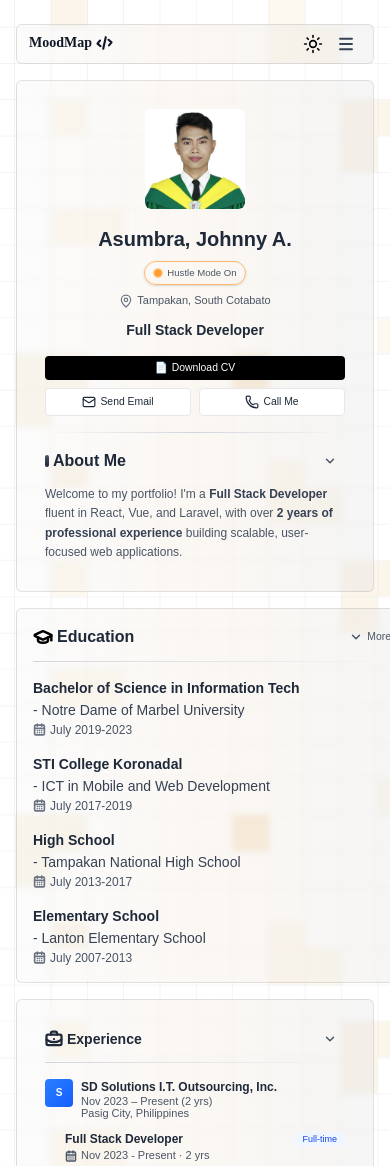
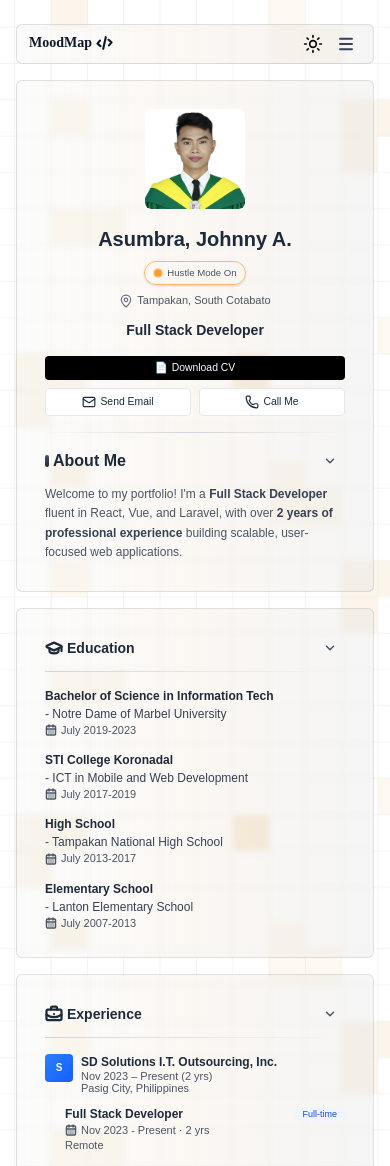
Before and after one commit to DoDongssss/moodmap, a React (Vite) app: page / in a window 390 px wide. Shown: the top 1166 px of the page. Built offline with nearby package versions, Linux system fonts and the light colour scheme.

Commit message:
fix education missing props variables

```diff
--- a/src/components/sections/EducationSection.tsx
+++ b/src/components/sections/EducationSection.tsx
@@ -26,11 +26,15 @@ const dragStyles = {
 
 type EducationSectionProps = {
   activeCard: string;
+  isDark: boolean;
+  isMobile: boolean;
   setActiveCard: (value: string) => void;
 };
 
 export default function EducationSection({
   activeCard,
+  isDark,
+  isMobile,
   setActiveCard,
 }: EducationSectionProps) {
   const [showDetails, setShowDetails] = useState(false);
@@ -40,27 +44,27 @@ export default function EducationSection({
   };
 
   const cardContent = (
-    <div className="w-full flex flex-col text-gray-700">
+    <div className="w-full flex flex-col text-gray-700 dark:text-gray-300 p-3 md:p-4">
       <div className="w-full flex flex-col">
         <div className="flex items-center justify-between">
           <div className="flex items-center gap-1">
-            <GraduationCap size={20} color="#000000" strokeWidth={3} />
-            <h1 className="text-base font-semibold text-gray-800">Education</h1>
+            <GraduationCap size={18} className="text-gray-800 dark:text-gray-200 md:w-5 md:h-5" strokeWidth={3} />
+            <h1 className="text-sm md:text-base font-semibold text-gray-800 dark:text-gray-100">Education</h1>
           </div>
           <div className="flex items-center gap-2">
             <button
               onClick={handleToggleDetails}
-              className="flex items-center gap-1 px-2 py-1 text-[.65rem] font-medium text-gray-600 hover:text-gray-800 hover:bg-gray-100 rounded transition-colors"
+              className="flex items-center gap-1 px-2 py-1 text-[.6rem] md:text-[.65rem] font-medium text-gray-600 dark:text-gray-400 hover:text-gray-800 dark:hover:text-gray-200 hover:bg-gray-100 dark:hover:bg-gray-800 rounded-lg transition-colors"
             >
               {showDetails ? (
                 <>
                   <ChevronUp size={14} strokeWidth={2.5} />
-                  <span>Less</span>
+                  <span className="hidden sm:inline">Hide Details</span>
                 </>
               ) : (
                 <>
                   <ChevronDown size={14} strokeWidth={2.5} />
-                  <span>More</span>
+                  <span className="hidden sm:inline">Show Details</span>
                 </>
               )}
             </button>
@@ -72,7 +76,7 @@ export default function EducationSection({
                   exit={{ opacity: 0, scale: 0.5 }}
                   transition={{ duration: 0.15, ease: [0.16, 1, 0.3, 1] }}
                   onClick={() => setShowDetails(false)}
-                  className="p-1 text-gray-600 hover:text-gray-800 hover:bg-gray-100 rounded transition-colors"
+                  className="p-1 text-gray-600 dark:text-gray-400 hover:text-gray-800 dark:hover:text-gray-200 hover:bg-gray-100 dark:hover:bg-gray-800 rounded transition-colors"
                 >
                   <X size={16} strokeWidth={2.5} />
                 </motion.button>
@@ -80,16 +84,16 @@ export default function EducationSection({
             </AnimatePresence>
           </div>
         </div>
-        <div className="h-px bg-linear-to-r from-gray-300 to-transparent mt-3 mb-4"></div>
+        <div className="relative h-px bg-linear-to-r from-gray-300 dark:from-gray-600 to-transparent mt-3 mb-4"></div>
       </div>
 
       <div className="flex flex-col gap-4">
         <div className="flex flex-col gap-0.5">
-          <h2 className="text-sm font-semibold text-gray-800">Bachelor of Science in Information Tech</h2>
-          <h3 className="text-sm font-medium text-gray-700">- Notre Dame of Marbel University</h3>
+          <h2 className="text-xs md:text-sm font-semibold text-gray-800 dark:text-gray-200">Bachelor of Science in Information Tech</h2>
+          <h3 className="text-xs md:text-sm font-medium text-gray-700 dark:text-gray-300">- Notre Dame of Marbel University</h3>
           <div className="flex items-center gap-1">
-            <CalendarDays size={13} color="#6a7282" strokeWidth={3} />
-            <p className="text-xs text-gray-600 font-medium">July 2019-2023</p>
+            <CalendarDays size={12} className="text-gray-600 dark:text-gray-400" strokeWidth={3} />
+            <p className="text-[11px] md:text-xs text-gray-600 dark:text-gray-400 font-medium">July 2019-2023</p>
           </div>
           <AnimatePresence>
             {showDetails && (
@@ -98,21 +102,21 @@ export default function EducationSection({
                 animate={{ height: "auto", opacity: 1 }}
                 exit={{ height: 0, opacity: 0 }}
                 transition={{
-                  height: { duration: 0.3, ease: "easeOut" },
-                  opacity: { duration: 0.25, ease: "easeOut" }
+                  height: { duration: 0.35, ease: "easeOut" },
+                      opacity: { duration: 0.3, ease: "easeOut" }
                 }}
                 style={{ overflow: "hidden", willChange: "height, opacity" }}
               >
-                <div className="mt-2 flex flex-col gap-1.5 pl-1 border-l-2 border-blue-200">
+                <div className="mt-2 flex flex-col gap-1.5 pl-1 border-l-2 border-blue-200 dark:border-blue-700">
                   <div className="flex items-center gap-1 pl-2">
-                    <MapPin size={11} color="#6a7282" strokeWidth={3} />
-                    <p className="text-xs text-gray-600 font-medium">
+                    <MapPin size={10} className="text-gray-600 dark:text-gray-400 shrink-0" strokeWidth={3} />
+                    <p className="text-[11px] md:text-xs text-gray-600 dark:text-gray-400 font-medium">
                       Koronadal City, South Cotabato
                     </p>
                   </div>
                   <div className="flex items-start gap-1 pl-2">
-                    <BookOpen size={11} color="#6a7282" strokeWidth={3} className="mt-0.5 shrink-0" />
-                    <p className="text-xs text-gray-600 font-medium">
+                    <BookOpen size={10} className="text-gray-600 dark:text-gray-400 mt-0.5 shrink-0" strokeWidth={3} />
+                    <p className="text-[11px] md:text-xs text-gray-600 dark:text-gray-400 font-medium">
                       Software Development, Database Management, Web Technologies
                     </p>
                   </div>
@@ -123,11 +127,11 @@ export default function EducationSection({
         </div>
 
         <div className="flex flex-col gap-0.5">
-          <h2 className="text-sm font-semibold text-gray-800">STI College Koronadal</h2>
-          <h3 className="text-sm font-medium text-gray-700">- ICT in Mobile and Web Development</h3>
+          <h2 className="text-xs md:text-sm font-semibold text-gray-800 dark:text-gray-200">STI College Koronadal</h2>
+          <h3 className="text-xs md:text-sm font-medium text-gray-700 dark:text-gray-300">- ICT in Mobile and Web Development</h3>
           <div className="flex items-center gap-1">
-            <CalendarDays size={13} color="#6a7282" strokeWidth={3} />
-            <p className="text-xs text-gray-600 font-medium">July 2017-2019</p>
+            <CalendarDays size={12} className="text-gray-600 dark:text-gray-400" strokeWidth={3} />
+            <p className="text-[11px] md:text-xs text-gray-600 dark:text-gray-400 font-medium">July 2017-2019</p>
           </div>
           <AnimatePresence>
             {showDetails && (
@@ -136,21 +140,21 @@ export default function EducationSection({
                 animate={{ height: "auto", opacity: 1 }}
                 exit={{ height: 0, opacity: 0 }}
                 transition={{
-                  height: { duration: 0.3, ease: "easeOut" },
-                  opacity: { duration: 0.25, ease: "easeOut" }
+                  height: { duration: 0.35, ease: "easeOut" },
+                      opacity: { duration: 0.3, ease: "easeOut" }
                 }}
                 style={{ overflow: "hidden", willChange: "height, opacity" }}
               >
-                <div className="mt-2 flex flex-col gap-1.5 pl-1 border-l-2 border-green-200">
+                <div className="mt-2 flex flex-col gap-1.5 pl-1 border-l-2 border-green-200 dark:border-green-700">
                   <div className="flex items-center gap-1 pl-2">
-                    <MapPin size={11} color="#6a7282" strokeWidth={3} />
-                    <p className="text-xs text-gray-600 font-medium">
+                    <MapPin size={10} className="text-gray-600 dark:text-gray-400 shrink-0" strokeWidth={3} />
+                    <p className="text-[11px] md:text-xs text-gray-600 dark:text-gray-400 font-medium">
                       Koronadal City, South Cotabato
                     </p>
                   </div>
                   <div className="flex items-start gap-1 pl-2">
-                    <BookOpen size={11} color="#6a7282" strokeWidth={3} className="mt-0.5 shrink-0" />
-                    <p className="text-xs text-gray-600 font-medium">
+                    <BookOpen size={10} className="text-gray-600 dark:text-gray-400 mt-0.5 shrink-0" strokeWidth={3} />
+                    <p className="text-[11px] md:text-xs text-gray-600 dark:text-gray-400 font-medium">
                       Mobile App Development, Web Design, Programming Fundamentals
                     </p>
                   </div>
@@ -161,11 +165,11 @@ export default function EducationSection({
         </div>
 
         <div className="flex flex-col gap-0.5">
-          <h2 className="text-sm font-semibold text-gray-800">High School</h2>
-          <h3 className="text-sm font-medium text-gray-700">- Tampakan National High School</h3>
+          <h2 className="text-xs md:text-sm font-semibold text-gray-800 dark:text-gray-200">High School</h2>
+          <h3 className="text-xs md:text-sm font-medium text-gray-700 dark:text-gray-300">- Tampakan National High School</h3>
           <div className="flex items-center gap-1">
-            <CalendarDays size={13} color="#6a7282" strokeWidth={3} />
-            <p className="text-xs text-gray-600 font-medium">July 2013-2017</p>
+            <CalendarDays size={12} className="text-gray-600 dark:text-gray-400" strokeWidth={3} />
+            <p className="text-[11px] md:text-xs text-gray-600 dark:text-gray-400 font-medium">July 2013-2017</p>
           </div>
           <AnimatePresence>
             {showDetails && (
@@ -174,15 +178,15 @@ export default function EducationSection({
                 animate={{ height: "auto", opacity: 1 }}
                 exit={{ height: 0, opacity: 0 }}
                 transition={{
-                  height: { duration: 0.3, ease: "easeOut" },
-                  opacity: { duration: 0.25, ease: "easeOut" }
+                  height: { duration: 0.35, ease: "easeOut" },
+                      opacity: { duration: 0.3, ease: "easeOut" }
                 }}
                 style={{ overflow: "hidden", willChange: "height, opacity" }}
               >
-                <div className="mt-2 flex flex-col gap-1.5 pl-1 border-l-2 border-purple-200">
+                <div className="mt-2 flex flex-col gap-1.5 pl-1 border-l-2 border-purple-200 dark:border-purple-700">
                   <div className="flex items-center gap-1 pl-2">
-                    <MapPin size={11} color="#6a7282" strokeWidth={3} />
-                    <p className="text-xs text-gray-600 font-medium">
+                    <MapPin size={10} className="text-gray-600 dark:text-gray-400 shrink-0" strokeWidth={3} />
+                    <p className="text-[11px] md:text-xs text-gray-600 dark:text-gray-400 font-medium">
                       Tampakan, South Cotabato
                     </p>
                   </div>
@@ -193,11 +197,11 @@ export default function EducationSection({
         </div>
 
         <div className="flex flex-col gap-0.5">
-          <h2 className="text-sm font-semibold text-gray-800">Elementary School</h2>
-          <h3 className="text-sm font-medium text-gray-700">- Lanton Elementary School</h3>
+          <h2 className="text-xs md:text-sm font-semibold text-gray-800 dark:text-gray-200">Elementary School</h2>
+          <h3 className="text-xs md:text-sm font-medium text-gray-700 dark:text-gray-300">- Lanton Elementary School</h3>
           <div className="flex items-center gap-1">
-            <CalendarDays size={13} color="#6a7282" strokeWidth={3} />
-            <p className="text-xs text-gray-600 font-medium">July 2007-2013</p>
+            <CalendarDays size={12} className="text-gray-600 dark:text-gray-400" strokeWidth={3} />
+            <p className="text-[11px] md:text-xs text-gray-600 dark:text-gray-400 font-medium">July 2007-2013</p>
           </div>
           <AnimatePresence>
             {showDetails && (
@@ -206,15 +210,15 @@ export default function EducationSection({
                 animate={{ height: "auto", opacity: 1 }}
                 exit={{ height: 0, opacity: 0 }}
                 transition={{
-                  height: { duration: 0.3, ease: "easeOut" },
-                  opacity: { duration: 0.25, ease: "easeOut" }
+                  height: { duration: 0.35, ease: "easeOut" },
+                      opacity: { duration: 0.3, ease: "easeOut" }
                 }}
                 style={{ overflow: "hidden", willChange: "height, opacity" }}
               >
-                <div className="mt-2 flex flex-col gap-1.5 pl-1 border-l-2 border-orange-200">
+                <div className="mt-2 flex flex-col gap-1.5 pl-1 border-l-2 border-orange-200 dark:border-orange-700">
                   <div className="flex items-center gap-1 pl-2">
-                    <MapPin size={11} color="#6a7282" strokeWidth={3} />
-                    <p className="text-xs text-gray-600 font-medium">
+                    <MapPin size={10} className="text-gray-600 dark:text-gray-400 shrink-0" strokeWidth={3} />
+                    <p className="text-[11px] md:text-xs text-gray-600 dark:text-gray-400 font-medium">
                       PUROK-5 LANTON, E Salamanca Ave, General Santos City
                     </p>
                   </div>
@@ -238,7 +242,7 @@ export default function EducationSection({
             exit={{ opacity: 0 }}
             transition={{ duration: 0.25, ease: "easeInOut" }}
             style={{ willChange: "opacity" }}
-            className="fixed inset-0 bg-black/30 backdrop-blur-sm z-[60]"
+            className="fixed inset-0 bg-black/30 dark:bg-black/60 backdrop-blur-sm z-60"
             onClick={() => setShowDetails(false)}
           />
         )}
@@ -247,16 +251,22 @@ export default function EducationSection({
       {/* Normal Card */}
       {!showDetails && (
         <motion.div
-          drag
-          dragMomentum={false}
-          dragElastic={0.1}
+          drag={!isMobile}
+          dragMomentum={!isMobile}
+          dragElastic={!isMobile ? 0.1 : 0}
           onDragStart={() => setActiveCard("education")}
           onDragEnd={() => setActiveCard("")}
           style={{ zIndex: activeCard === "education" ? 50 : 10 }}
-          whileHover={{ background: "#fbf5ea" }}
+          whileHover={{
+            background: isDark
+              ? "linear-gradient(135deg, #1c1c1c, #2a2a2a, #1c1c1c)"
+              : "linear-gradient(135deg, #fbf5ea, #f3e4d0, #fbf5ea)",
+            backgroundSize: "300% 300%",
+            scale: 1.01,
+          }}
           whileDrag={dragStyles}
           transition={{ type: "spring", stiffness: 300, damping: 25 }}
-          className="h-full w-[400px] glass-card overflow-auto"
+          className="h-full w-full md:w-[400px] glass-card overflow-auto"
         >
           {cardContent}
         </motion.div>
@@ -271,10 +281,10 @@ export default function EducationSection({
             exit={{ opacity: 0, scale: 0.95, x: "-50%", y: "-45%" }}
             transition={{
               duration: 0.3,
-              ease: [0.16, 1, 0.3, 1], // Smooth ease-out cubic bezier
+              ease: [0.16, 1, 0.3, 1],
             }}
             style={{ willChange: "transform, opacity" }}
-            className="fixed top-1/2 left-1/2 w-[600px] max-h-[90vh] glass-card bg-white overflow-auto z-[70]"
+            className="fixed top-1/2 left-1/2 w-[90vw] md:w-[600px] max-w-[600px] max-h-[90vh] glass-card bg-white dark:bg-gray-900 overflow-auto z-70"
           >
             {cardContent}
           </motion.div>
```
